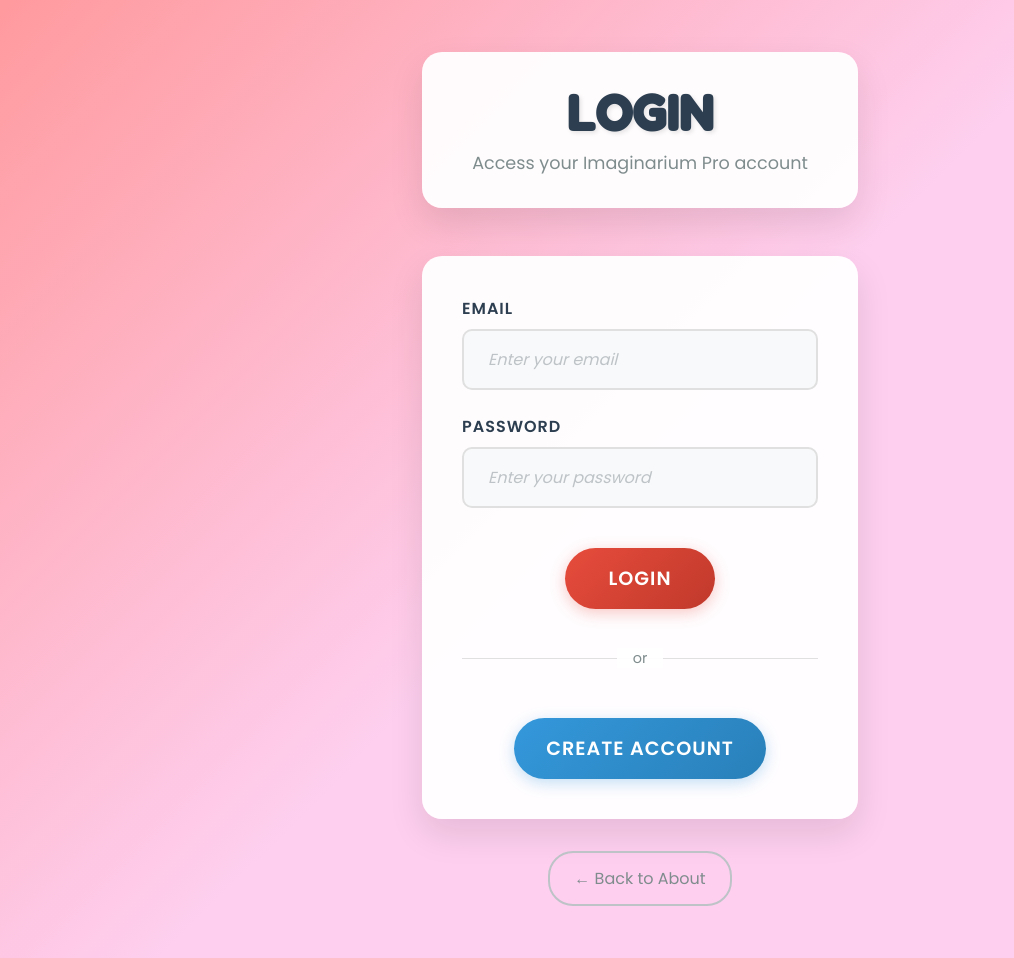
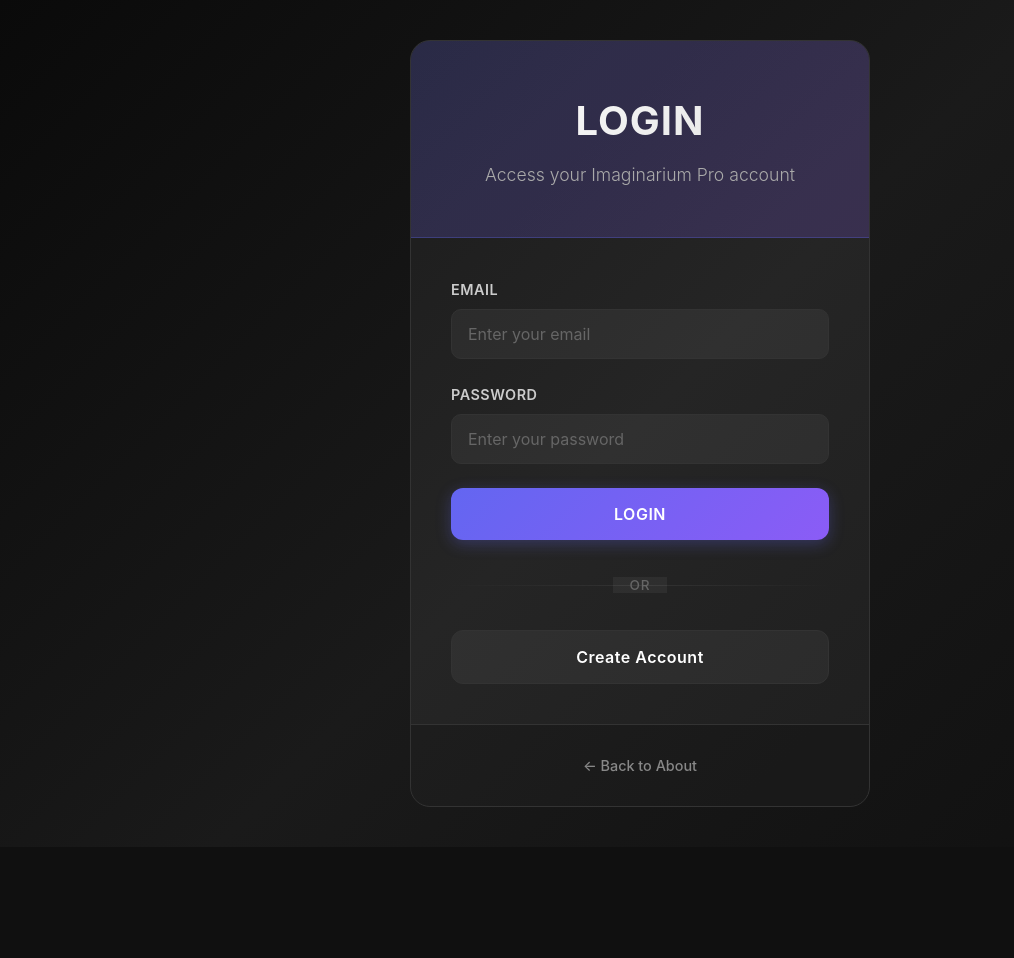
Before and after one commit to corrze/Imaginarium, a Flask app: page /login.html in a window 1280 px wide. Shown: the whole page, without its empty margins (0-1014 px from the left). After the commit the page ends 807 px from the top, so only its background shows below. Run offline with Flask 3, Linux system fonts and the light colour scheme; some libraries are stand-ins or nearby versions.

Commit message:
beautify

```diff
--- a/public/index.html
+++ b/public/index.html
@@ -12,12 +12,9 @@
     <link rel="stylesheet" href="static/css/base.css">
     <link rel="stylesheet" href="static/css/layout.css">
     <link rel="stylesheet" href="static/css/pages/about.css">
+
 </head>
 <body>
-    <!-- Background Element -->
-    <div class="background-element">
-        <!-- Background styling handled in CSS -->
-    </div>
 
     <div class="app-container">
         <!-- About Us Page -->
--- a/public/static/css/base.css
+++ b/public/static/css/base.css
@@ -9,7 +9,7 @@
 
 body {
     font-family: 'Poppins', sans-serif;
-    background: linear-gradient(135deg, #ff9a9e 0%, #fecfef 50%, #fecfef 100%);
+    background: linear-gradient(135deg, #89f7fe 0%, #66a6ff 100%);
     min-height: 100vh;
     overflow-x: hidden;
     position: relative;
@@ -23,15 +23,14 @@ body {
     width: 100%;
     height: 100%;
     z-index: -1;
-    background: linear-gradient(135deg, #ff9a9e 0%, #fecfef 50%, #fecfef 100%);
-    /* Fallback gradient background */
+    background: linear-gradient(135deg, #89f7fe 0%, #66a6ff 100%);
 }
 
 .background-image {
     width: 100%;
     height: 100%;
     object-fit: cover;
-    opacity: 0.3;
+    opacity: 0.2;
     /* Adjust opacity to blend with your design */
 }
 
--- a/public/static/css/pages/login.css
+++ b/public/static/css/pages/login.css
@@ -1,127 +1,190 @@
-/* Login Page Styles */
+/* Login Page Styles - Dark Cinematic Theme (Matching Pro) */
 
-.login-container, .dashboard-container {
-    max-width: 500px;
-    margin: 0 auto;
-    padding: 2rem;
+* {
+    margin: 0;
+    padding: 0;
+    box-sizing: border-box;
+}
+
+body {
+    font-family: 'Inter', -apple-system, BlinkMacSystemFont, 'Segoe UI', Roboto, sans-serif;
+    background: linear-gradient(135deg, #0a0a0a 0%, #1a1a1a 50%, #0f0f0f 100%);
+    color: #ffffff;
     min-height: 100vh;
     display: flex;
-    flex-direction: column;
+    align-items: center;
     justify-content: center;
+    padding: 20px;
+    line-height: 1.6;
 }
 
-.login-header, .dashboard-header {
-    text-align: center;
-    margin-bottom: 3rem;
-    background: rgba(255, 255, 255, 0.95);
-    border-radius: 20px;
-    padding: 2rem;
-    box-shadow: 0 15px 35px rgba(0,0,0,0.1);
+.app-container {
+    width: 100%;
+    max-width: 500px;
 }
 
-.login-title, .dashboard-title {
-    font-family: 'Fredoka One', cursive;
-    font-size: 3rem;
-    color: #2c3e50;
+/* Screen switching */
+.screen {
+    display: none;
+    animation: fadeIn 0.4s ease-in-out;
+}
+
+.screen.active {
+    display: block;
+}
+
+@keyframes fadeIn {
+    from {
+        opacity: 0;
+        transform: translateY(20px);
+    }
+    to {
+        opacity: 1;
+        transform: translateY(0);
+    }
+}
+
+/* Login Container */
+.login-container {
+    background: rgba(255, 255, 255, 0.05);
+    border: 1px solid #333;
+    border-radius: 20px;
+    overflow: hidden;
+    transition: all 0.3s ease;
+}
+
+.login-container:hover {
+    transform: translateY(-5px);
+    border-color: #555;
+}
+
+/* Header */
+.login-header {
+    background: linear-gradient(135deg, rgba(99, 102, 241, 0.2) 0%, rgba(139, 92, 246, 0.2) 100%);
+    border-bottom: 1px solid rgba(99, 102, 241, 0.3);
+    padding: 3rem 2rem;
+    text-align: center;
+}
+
+.login-title {
+    font-size: 2.5rem;
+    font-weight: 700;
     margin-bottom: 0.5rem;
-    text-shadow: 2px 2px 4px rgba(0,0,0,0.1);
+    background: linear-gradient(135deg, #ffffff 0%, #e0e0e0 100%);
+    -webkit-background-clip: text;
+    -webkit-text-fill-color: transparent;
+    background-clip: text;
+    letter-spacing: 1px;
 }
 
 .login-subtitle {
-    font-family: 'Poppins', sans-serif;
     font-size: 1.1rem;
-    color: #7f8c8d;
-    font-weight: 400;
+    color: #aaa;
+    font-weight: 300;
 }
 
-/* Login Form */
+/* Form Container */
 .login-form-container {
-    background: rgba(255, 255, 255, 0.95);
-    border-radius: 20px;
     padding: 2.5rem;
-    box-shadow: 0 15px 35px rgba(0,0,0,0.1);
-    margin-bottom: 2rem;
 }
 
 .login-form {
-    display: flex;
-    flex-direction: column;
-    gap: 1.5rem;
+    width: 100%;
 }
 
+/* Form Groups */
 .form-group {
-    display: flex;
-    flex-direction: column;
-    gap: 0.5rem;
+    margin-bottom: 1.5rem;
 }
 
 .form-label {
-    font-family: 'Poppins', sans-serif;
-    font-size: 1rem;
+    display: block;
+    font-size: 0.9rem;
     font-weight: 600;
-    color: #2c3e50;
+    color: #ccc;
+    margin-bottom: 0.5rem;
+    letter-spacing: 0.5px;
     text-transform: uppercase;
-    letter-spacing: 1px;
 }
 
 .form-input {
-    font-family: 'Poppins', sans-serif;
+    width: 100%;
+    padding: 0.875rem 1rem;
+    border: 1px solid #333;
+    border-radius: 10px;
     font-size: 1rem;
-    padding: 1rem 1.5rem;
-    border: 2px solid #e0e0e0;
-    border-radius: 10px;
-    background: #f8f9fa;
+    font-family: 'Inter', sans-serif;
     transition: all 0.3s ease;
-    outline: none;
+    background: rgba(255, 255, 255, 0.05);
+    color: #ffffff;
 }
 
 .form-input:focus {
-    border-color: #e74c3c;
-    background: white;
-    box-shadow: 0 0 0 3px rgba(231, 76, 60, 0.1);
+    outline: none;
+    border-color: #6366f1;
+    background: rgba(99, 102, 241, 0.1);
+    box-shadow: 0 0 0 3px rgba(99, 102, 241, 0.2);
 }
 
 .form-input::placeholder {
-    color: #bdc3c7;
-    font-style: italic;
+    color: #666;
 }
 
+/* Form Actions */
 .form-actions {
-    margin-top: 1rem;
-    text-align: center;
+    margin-top: 1.5rem;
+}
+
+/* Buttons */
+.login-submit-btn,
+.create-account-btn {
+    width: 100%;
+    padding: 1rem 2rem;
+    border: none;
+    border-radius: 12px;
+    font-size: 1rem;
+    font-weight: 600;
+    cursor: pointer;
+    transition: all 0.3s ease;
+    font-family: 'Inter', sans-serif;
+    letter-spacing: 0.5px;
 }
 
 .login-submit-btn {
-    font-family: 'Poppins', sans-serif;
-    font-size: 1.2rem;
-    font-weight: 600;
-    padding: 1rem 2rem;
-    background: linear-gradient(135deg, #e74c3c, #c0392b);
+    background: linear-gradient(135deg, #6366f1, #8b5cf6);
     color: white;
-    border: none;
-    border-radius: 50px;
-    cursor: pointer;
-    transition: all 0.3s ease;
-    text-transform: uppercase;
-    letter-spacing: 1px;
-    box-shadow: 0 4px 15px rgba(231, 76, 60, 0.3);
-    min-width: 150px;
+    box-shadow: 0 4px 15px rgba(99, 102, 241, 0.3);
 }
 
 .login-submit-btn:hover {
-    background: linear-gradient(135deg, #c0392b, #a93226);
     transform: translateY(-2px);
-    box-shadow: 0 6px 20px rgba(231, 76, 60, 0.4);
+    box-shadow: 0 8px 25px rgba(99, 102, 241, 0.4);
 }
 
 .login-submit-btn:active {
     transform: translateY(0);
 }
 
+.create-account-btn {
+    background: rgba(255, 255, 255, 0.05);
+    color: #ffffff;
+    border: 1px solid #333;
+}
+
+.create-account-btn:hover {
+    background: rgba(255, 255, 255, 0.1);
+    border-color: #555;
+    transform: translateY(-2px);
+}
+
+.create-account-btn:active {
+    transform: translateY(0);
+}
+
 /* Form Divider */
 .form-divider {
+    margin: 2rem 0;
     text-align: center;
-    margin: 0.75rem 0;
     position: relative;
 }
 
@@ -132,227 +195,106 @@
     left: 0;
     right: 0;
     height: 1px;
-    background: #e0e0e0;
+    background: linear-gradient(90deg, transparent, #333, transparent);
 }
 
 .divider-text {
-    font-family: 'Poppins', sans-serif;
-    font-size: 0.9rem;
-    color: #7f8c8d;
-    background: rgba(255, 255, 255, 0.95);
+    position: relative;
+    background: rgba(255, 255, 255, 0.05);
     padding: 0 1rem;
-    position: relative;
+    color: #666;
+    font-size: 0.85rem;
+    font-weight: 500;
+    text-transform: uppercase;
+    letter-spacing: 1px;
 }
 
-/* Create Account Button */
-.create-account-btn {
-    font-family: 'Poppins', sans-serif;
-    font-size: 1.2rem;
-    font-weight: 600;
-    padding: 1rem 2rem;
-    background: linear-gradient(135deg, #3498db, #2980b9);
-    color: white;
-    border: none;
-    border-radius: 50px;
-    cursor: pointer;
-    transition: all 0.3s ease;
-    text-transform: uppercase;
-    letter-spacing: 1px;
-    box-shadow: 0 4px 15px rgba(52, 152, 219, 0.3);
-    min-width: 150px;
+/* Security Note */
+.security-note {
+    text-align: center;
+    margin-top: 2rem;
+    padding: 1rem;
+    background: rgba(99, 102, 241, 0.1);
+    border: 1px solid rgba(99, 102, 241, 0.2);
+    border-radius: 10px;
+    color: #aaa;
+    font-size: 0.875rem;
 }
 
-.create-account-btn:hover {
-    background: linear-gradient(135deg, #2980b9, #1f5f8b);
-    transform: translateY(-2px);
-    box-shadow: 0 6px 20px rgba(52, 152, 219, 0.4);
-}
-
-.create-account-btn:active {
-    transform: translateY(0);
-}
-
-/* Create Account Actions */
-.create-account-actions {
-    margin-top: 0.75rem;
-}
-
-/* Login Footer */
+/* Footer */
 .login-footer {
+    padding: 1.5rem 2.5rem;
+    background: rgba(0, 0, 0, 0.2);
+    border-top: 1px solid #333;
     text-align: center;
 }
 
 .back-button {
-    font-family: 'Poppins', sans-serif;
-    font-size: 1rem;
-    color: #7f8c8d;
     background: none;
-    border: 2px solid #bdc3c7;
-    padding: 0.8rem 1.5rem;
-    border-radius: 25px;
+    border: none;
+    color: #888;
+    font-size: 0.9rem;
+    font-weight: 500;
     cursor: pointer;
+    padding: 0.5rem 1rem;
+    border-radius: 8px;
     transition: all 0.3s ease;
+    font-family: 'Inter', sans-serif;
 }
 
 .back-button:hover {
-    color: #2c3e50;
-    border-color: #7f8c8d;
-    background: rgba(127, 140, 141, 0.1);
-}
-
-/* Dashboard Styles */
-.dashboard-header {
-    background: rgba(255, 255, 255, 0.95);
-    border-radius: 20px;
-    padding: 2rem;
-    box-shadow: 0 10px 30px rgba(0,0,0,0.1);
-    margin-bottom: 2rem;
-}
-
-.dashboard-stats {
-    margin-top: 1rem;
-}
-
-.stats-text {
-    font-family: 'Poppins', sans-serif;
-    font-size: 1.2rem;
-    font-weight: 600;
-    color: #27ae60;
-    background: rgba(39, 174, 96, 0.1);
-    padding: 0.5rem 1rem;
-    border-radius: 20px;
-    display: inline-block;
-}
-
-.dashboard-content {
-    background: rgba(255, 255, 255, 0.95);
-    border-radius: 20px;
-    padding: 2.5rem;
-    box-shadow: 0 15px 35px rgba(0,0,0,0.1);
-    text-align: center;
-}
-
-.welcome-message h2 {
-    font-family: 'Poppins', sans-serif;
-    font-size: 2rem;
-    color: #2c3e50;
-    margin-bottom: 1rem;
-}
-
-.welcome-message p {
-    font-family: 'Poppins', sans-serif;
-    font-size: 1.1rem;
-    color: #7f8c8d;
-    line-height: 1.6;
-    margin-bottom: 2rem;
-}
-
-.dashboard-actions {
-    display: flex;
-    gap: 1rem;
-    justify-content: center;
-    flex-wrap: wrap;
-}
-
-.primary-button, .secondary-button {
-    font-family: 'Poppins', sans-serif;
-    font-size: 1rem;
-    font-weight: 600;
-    padding: 1rem 2rem;
-    border: none;
-    border-radius: 50px;
-    cursor: pointer;
-    transition: all 0.3s ease;
-    text-transform: uppercase;
-    letter-spacing: 1px;
-    min-width: 150px;
-}
-
-.primary-button {
-    background: linear-gradient(135deg, #3498db, #2980b9);
-    color: white;
-    box-shadow: 0 4px 15px rgba(52, 152, 219, 0.3);
-}
-
-.primary-button:hover {
-    background: linear-gradient(135deg, #2980b9, #1f5f8b);
-    transform: translateY(-2px);
-    box-shadow: 0 6px 20px rgba(52, 152, 219, 0.4);
-}
-
-.secondary-button {
-    background: linear-gradient(135deg, #95a5a6, #7f8c8d);
-    color: white;
-    box-shadow: 0 4px 15px rgba(149, 165, 166, 0.3);
-}
-
-.secondary-button:hover {
-    background: linear-gradient(135deg, #7f8c8d, #6c7b7d);
-    transform: translateY(-2px);
-    box-shadow: 0 6px 20px rgba(149, 165, 166, 0.4);
-}
-
-/* Screen visibility */
-.screen {
-    display: none;
-}
-
-.screen.active {
-    display: block;
-}
-
-/* Radio buttons styling */
-.radio-group {
-    margin-top: 5px;
-}
-
-.radio-label {
-    display: block;
-    margin-bottom: 8px;
-    font-weight: normal;
-    cursor: pointer;
+    color: #ffffff;
+    background: rgba(255, 255, 255, 0.05);
 }
 
 /* Responsive Design */
-@media (max-width: 768px) {
-    .login-container, .dashboard-container {
-        padding: 1rem;
+@media (max-width: 600px) {
+    body {
+        padding: 15px;
     }
 
-    .login-title, .dashboard-title {
-        font-size: 2.5rem;
+    .login-header {
+        padding: 2.5rem 1.5rem;
     }
 
-    .login-form-container, .dashboard-content {
-        padding: 2rem;
+    .login-title {
+        font-size: 2rem;
     }
 
-    .dashboard-actions {
-        flex-direction: column;
-        align-items: center;
+    .login-subtitle {
+        font-size: 1rem;
     }
 
-    .primary-button, .secondary-button {
-        width: 100%;
-        max-width: 250px;
+    .login-form-container {
+        padding: 2rem 1.5rem;
+    }
+
+    .login-footer {
+        padding: 1.25rem 1.5rem;
     }
 }
 
-@media (max-width: 480px) {
-    .login-title, .dashboard-title {
-        font-size: 2rem;
+@media (max-width: 400px) {
+    .login-header {
+        padding: 2rem 1rem;
     }
 
-    .login-form-container, .dashboard-content {
-        padding: 1.5rem;
+    .login-title {
+        font-size: 1.75rem;
+    }
+
+    .login-form-container {
+        padding: 1.5rem 1rem;
     }
 
     .form-input {
-        padding: 0.8rem 1rem;
+        padding: 0.75rem 0.875rem;
+        font-size: 0.95rem;
     }
 
-    .login-submit-btn, .primary-button, .secondary-button {
-        padding: 0.8rem 1.5rem;
-        font-size: 0.9rem;
+    .login-submit-btn,
+    .create-account-btn {
+        padding: 0.875rem 1.5rem;
+        font-size: 0.95rem;
     }
 }
```
Also changed, not shown: public/static/css/pages/about.css (+19 -0 lines), public/static/css/pages/mainbackground.png (added).
